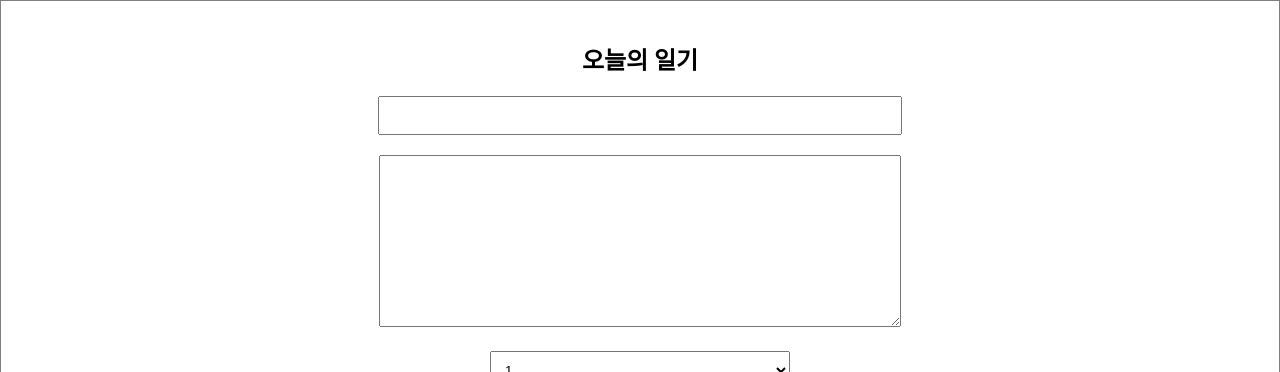
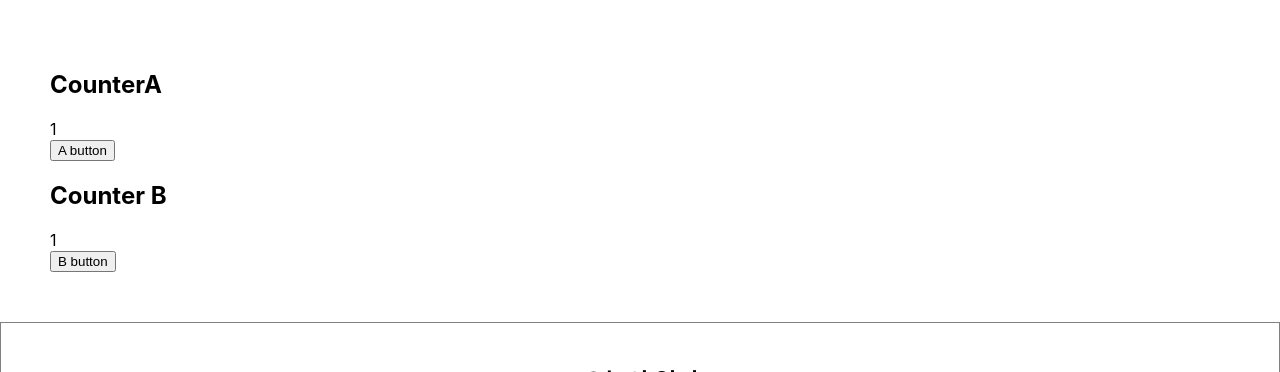
Before and after one commit to happy8131/UdemySimpleDiary, a React (Create React App) app: page / in a window 1280 px wide. Shown: the top 372 px of the page. Built offline with nearby package versions, Linux system fonts and the light colour scheme; no server answers.

Commit message:
[ADD] ReactMemo 6.11

```diff
--- a/src/App.js
+++ b/src/App.js
@@ -2,6 +2,7 @@ import { useEffect, useMemo, useRef, useState } from "react";
 import "./App.css";
 import DiaryEditor from "./DiaryEditor";
 import DiaryList from "./DiaryList";
+import OptimizeTest from "./OptimizeTest";
 
 function App() {
   const [data, setData] = useState([]);
@@ -45,7 +46,7 @@ function App() {
   };
 
   const onRemove = (targetId) => {
-    console.log(`${targetId}가 삭제되었습니다`);
+    // console.log(`${targetId}가 삭제되었습니다`);
     const newDiaryList = data.filter((it) => it.id !== targetId);
     console.log(newDiaryList);
     setData(newDiaryList);
@@ -61,7 +62,7 @@ function App() {
   };
 
   const getDiaryAnalysis = useMemo(() => {
-    console.log("일기 분석 시작");
+    //console.log("일기 분석 시작");
 
     const goodCount = data.filter((it) => it.emotion >= 3).length; //기분좋은 점수 개수
     const badCount = data.length - goodCount; //기분이 나쁜 일기 개수 (일기 전체 개수 - 좋은점수)
@@ -74,6 +75,7 @@ function App() {
 
   return (
     <div className="App">
+      <OptimizeTest />
       <DiaryEditor onCreate={onCreate} />
       <div>전체 일기: {data.length}</div>
       <div>기분 좋은 일기 개수 : {goodCount}</div>
--- /dev/null
+++ b/src/OptimizeTest.js
@@ -0,0 +1,46 @@
+import React, { useEffect, useState } from "react";
+
+const CounterA = React.memo(({ count }) => {
+  useEffect(() => {
+    console.log("A", count);
+  });
+  return <div>{count}</div>;
+});
+
+const CounterB = ({ obj }) => {
+  useEffect(() => {
+    console.log("B", obj.count);
+  });
+  return <div>{obj.count}</div>;
+};
+
+const areEqual = (prevProps, nextProps) => {
+  if (prevProps.obj.count === nextProps.obj.count) {
+    return true;
+  }
+  return false;
+};
+
+const MemoizedCounterB = React.memo(CounterB, areEqual);
+
+const OptimizeTest = () => {
+  const [count, setCount] = useState(1);
+  const [obj, setObj] = useState({ count: 1 });
+
+  return (
+    <div style={{ padding: 50 }}>
+      <div>
+        <h2>CounterA</h2>
+        <CounterA count={count} />
+        <button onClick={() => setCount(count)}>A button</button>
+      </div>
+      <div>
+        <h2>Counter B</h2>
+        <MemoizedCounterB obj={obj} />
+        <button onClick={() => setObj({ count: obj.count })}>B button</button>
+      </div>
+    </div>
+  );
+};
+
+export default OptimizeTest;
```
